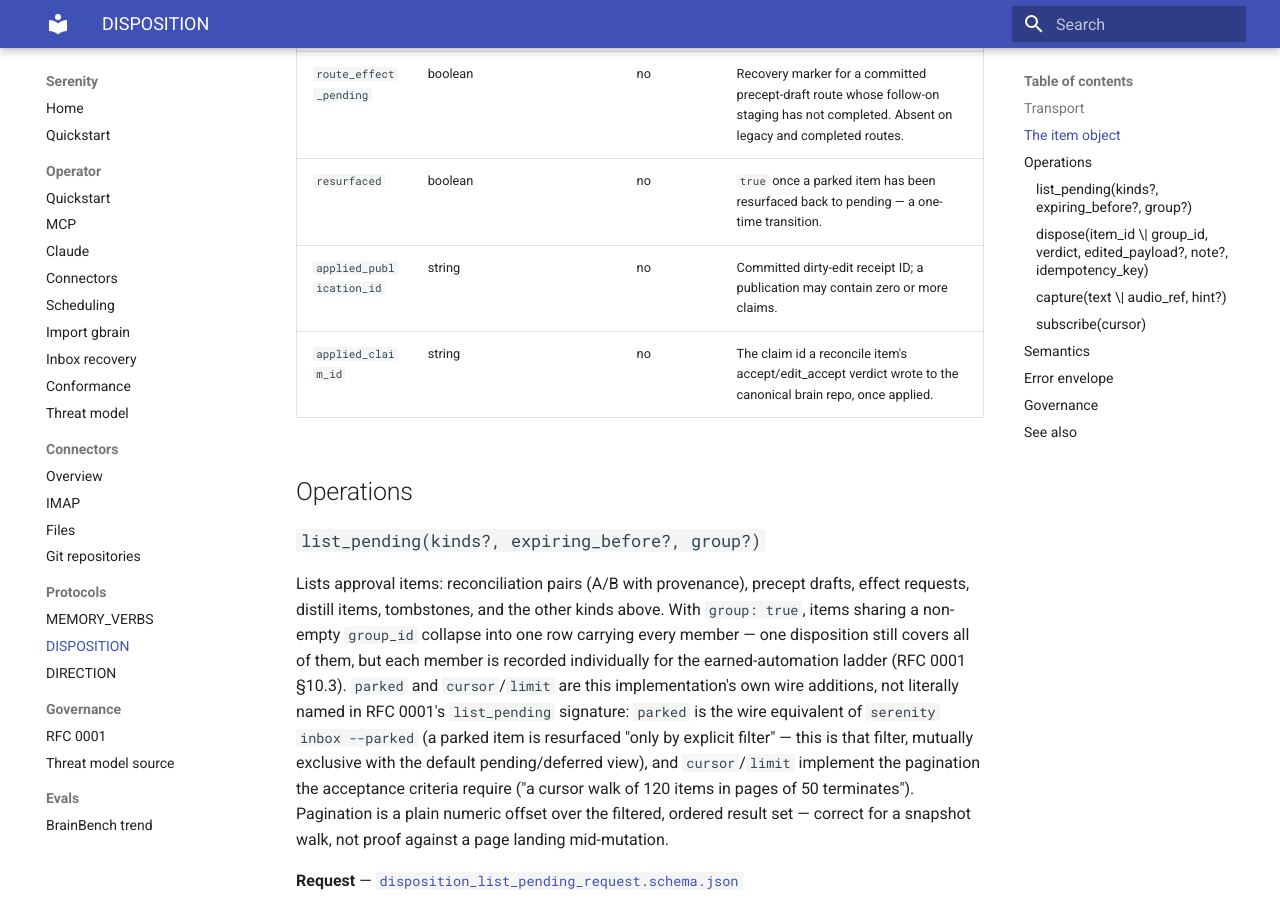
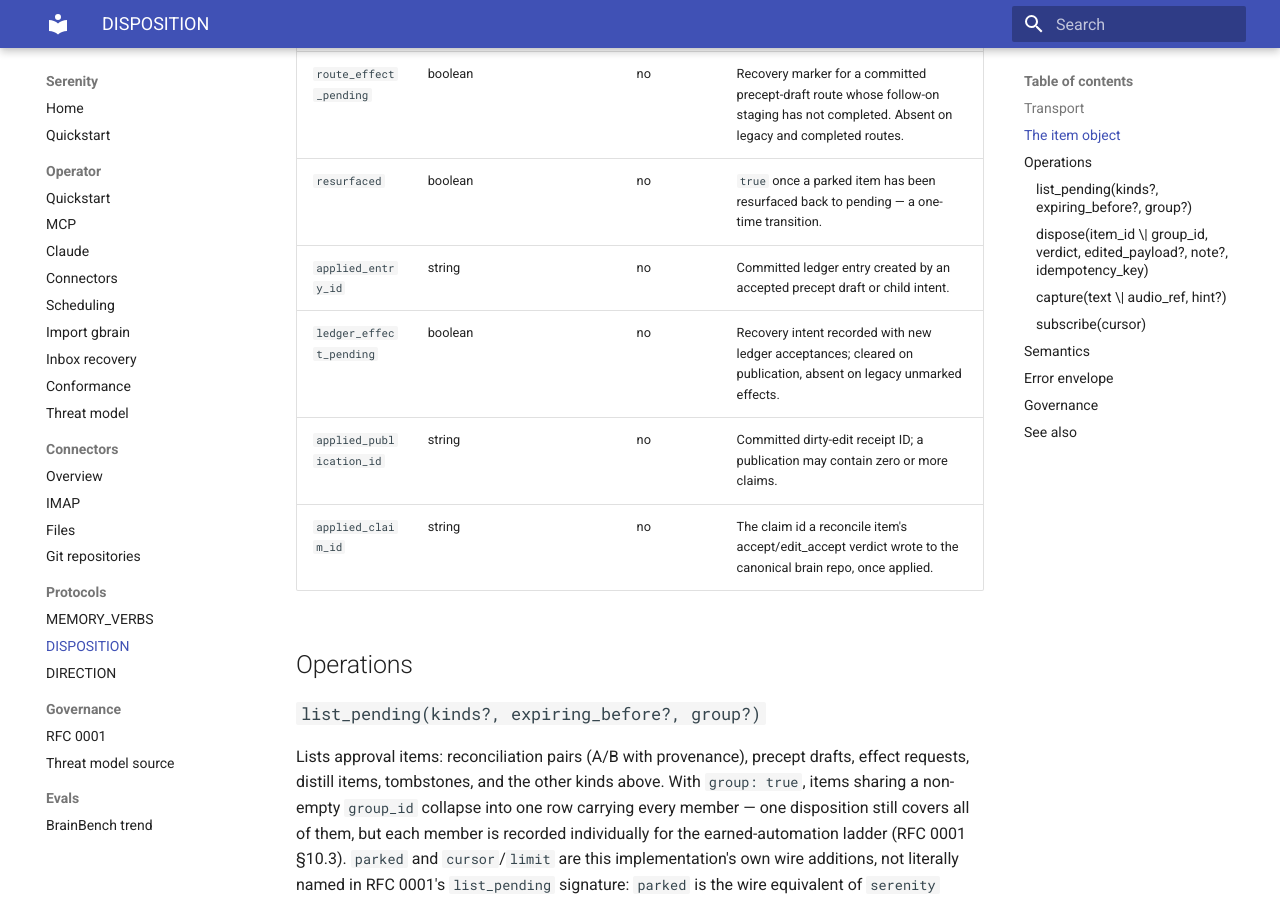
Before and after one commit to sirerun/serenity, an MkDocs documentation site: the page built from docs/protocol/DISPOSITION_v1.md, in a window 1280 px wide and 900 px high, scrolled down 2134 px. Built offline with MkDocs 1.6.1 and Material for MkDocs 9.7.7, drawn with Linux system fonts in a browser that asks for light colours.

Commit message:
Document ledger publication bookkeeping in the protocol

```diff
--- a/docs/protocol/DISPOSITION_v1.md
+++ b/docs/protocol/DISPOSITION_v1.md
@@ -62,6 +62,8 @@ rather than redeclared.
 | `route` | enum: `claim-batch`, `precept-draft`, `note`, `trash` | no | Set only for a distill item disposed through the capture routing path. |
 | `route_effect_pending` | boolean | no | Recovery marker for a committed precept-draft route whose follow-on staging has not completed. Absent on legacy and completed routes. |
 | `resurfaced` | boolean | no | `true` once a parked item has been resurfaced back to pending — a one-time transition. |
+| `applied_entry_id` | string | no | Committed ledger entry created by an accepted precept draft or child intent. |
+| `ledger_effect_pending` | boolean | no | Recovery intent recorded with new ledger acceptances; cleared on publication, absent on legacy unmarked effects. |
 | `applied_publication_id` | string | no | Committed dirty-edit receipt ID; a publication may contain zero or more claims. |
 | `applied_claim_id` | string | no | The claim id a reconcile item's accept/edit_accept verdict wrote to the canonical brain repo, once applied. |
 
```
